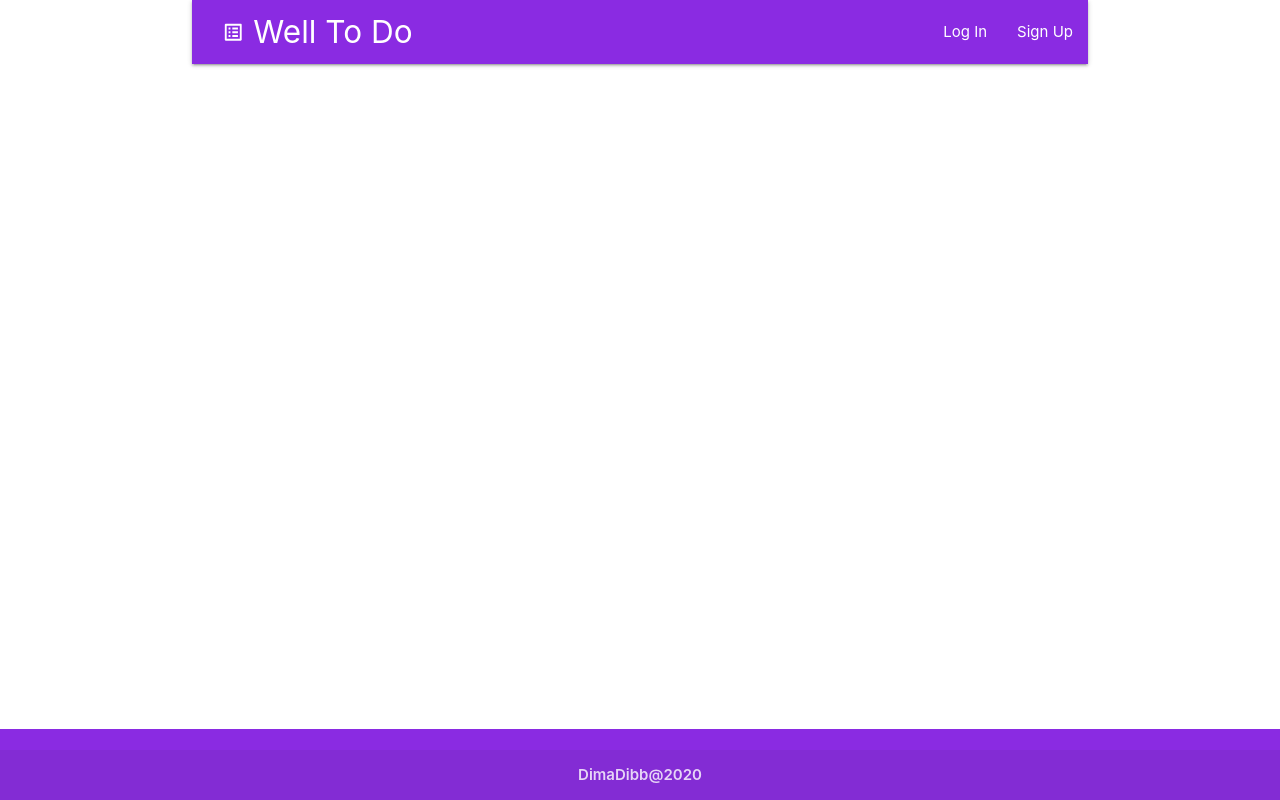
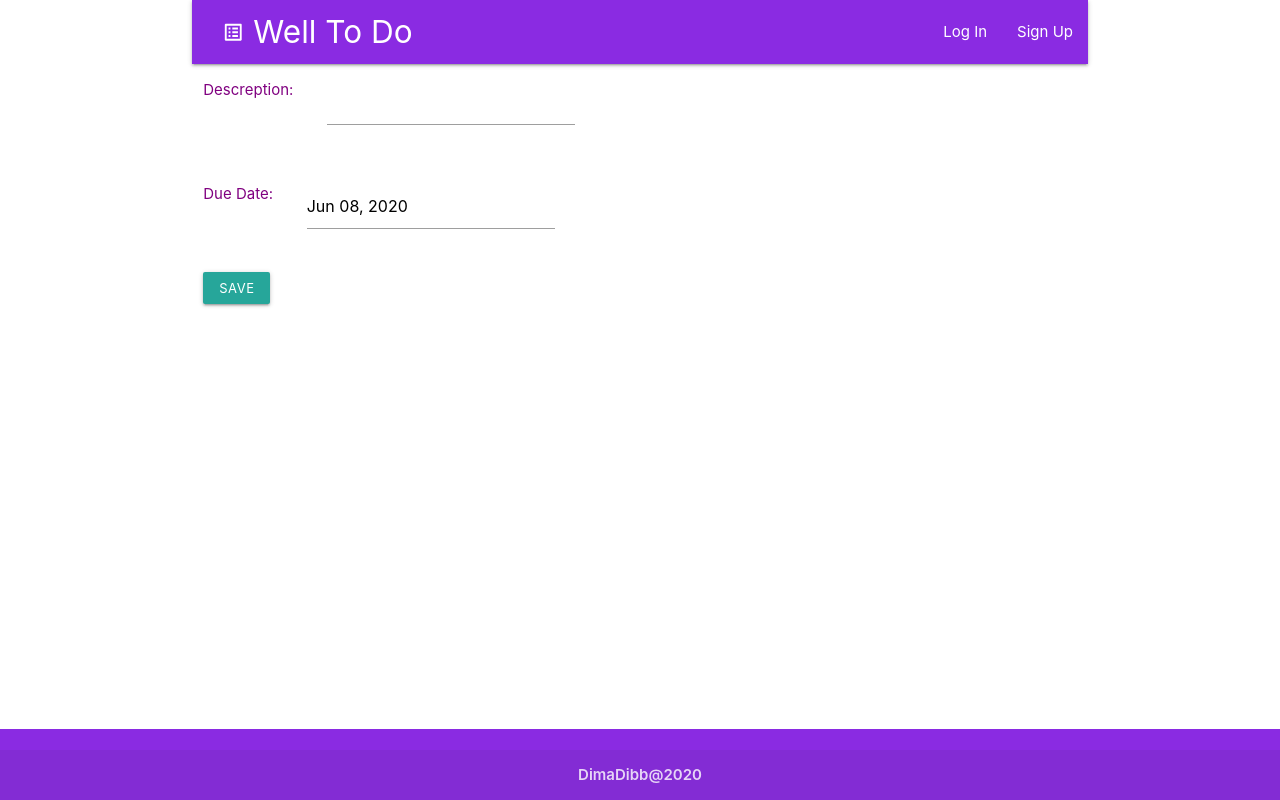
Before and after one commit to dima-04/welltodo, a React (Create React App) app in the folder client/: page /newTodo in a window 1280 px wide. Built offline with nearby package versions, Linux system fonts and the light colour scheme.

Commit message:
save todo

```diff
--- a/client/src/App.js
+++ b/client/src/App.js
@@ -1,14 +1,15 @@
-import React,{Component} from 'react';
+import React, { Component } from 'react';
 import './App.css';
 import jwt_decode from "jwt-decode";
 import Header from './component/AppHeader';
 import AppFooter from './component/AppFooter';
 import { Container } from 'react-materialize';
 import Home from './component/Home';
-import { BrowserRouter as Router, Route,Redirect  } from "react-router-dom";
+import { BrowserRouter as Router, Route, Redirect } from "react-router-dom";
 import Login from './component/Login';
 import Signup from './component/Signup';
 import Logout from './component/Logout';
+import Newtodo from './component/Newtodo';
 
 class App extends Component {
   constructor() {
@@ -18,14 +19,14 @@ class App extends Component {
     this.state = {
       user: decoded,
       token: token,
-      redirect:false
+      redirect: false
     }
     this.handleLogin = this.handleLogin.bind(this);
     this.handleLogout = this.handleLogout.bind(this);
   }
 
   componentDidMount() {
-    const newState = {...this.state};
+    const newState = { ...this.state };
     newState.redirect = false;
     this.setState(newState);
   }
@@ -34,12 +35,12 @@ class App extends Component {
     token = token.replace("Bearer ", "");
     localStorage.setItem("jwtToken", token);
     const decoded = jwt_decode(token);
-    this.setState({user: decoded, token: token, redirect: true});
+    this.setState({ user: decoded, token: token, redirect: true });
   }
 
   handleLogout() {
     localStorage.removeItem("jwtToken");
-    this.setState({user: {}, token: null, redirect: true});
+    this.setState({ user: {}, token: null, redirect: true });
   }
 
   setRedirect = () => {
@@ -57,19 +58,22 @@ class App extends Component {
   render() {
     return (
       <Container>
-        <Header Home user={this.state.user}/>
+        <Header Home user={this.state.user} />
 
         <Router>
-        {this.renderRedirect()}
+          {this.renderRedirect()}
+
           <Route exact path="/" component={() => <Home user={this.state.user} />} />
-          <Route exact path="/login" component={() => <Login handleLogin={this.handleLogin}/>} />
-          <Route exact path="/Signup" component={() => <Signup  handleLogin={this.handleLogin}/>} />
+          <Route exact path="/login" component={() => <Login handleLogin={this.handleLogin} />} />
+          <Route exact path="/Signup" component={() => <Signup handleLogin={this.handleLogin} />} />
           <Route exact path="/logout" component={() => <Logout logout={this.handleLogout} />} />
+          <Route exact path="/newTodo" component={() => <Newtodo user={this.state.user} />} />
+
         </Router>
         <AppFooter />
       </Container>
     );
   }
-  }
+}
 
-  export default App;
+export default App;
--- a/client/src/component/AppHeader/index.js
+++ b/client/src/component/AppHeader/index.js
@@ -52,7 +52,7 @@ class Header extends Component {
                 preventScrolling: true
             }}
         >
-            <NavItem href="/todo">
+            <NavItem href="/">
               My Todos
           </NavItem>
             <NavItem href="/logout">
--- a/client/src/component/Home/index.js
+++ b/client/src/component/Home/index.js
@@ -62,11 +62,13 @@ function Home(props) {
 
         <Button
           className="AddButton"
-          fab
           floating
           large
-          node="button"
-        />
+          node="a"
+          href="/newTodo"
+        >
+          New Todo
+          </Button>
 
       </div>
 
--- a/client/src/component/Login.js
+++ b/client/src/component/Login.js
@@ -1,4 +1,4 @@
-import React,{Component} from 'react';
+import React, { Component } from 'react';
 import { TextInput, Icon, Button } from 'react-materialize';
 import API from "../utils/API";
 
@@ -53,7 +53,8 @@ class LoggedIn extends Component {
 
     render() {
         return (
-            <form onSubmit={this.submitForm}> <TextInput
+            <form onSubmit={this.submitForm}>
+                <TextInput
                     onChange={this.inputChange}
                     className={this.state.errors.email ? "invalid" : ""}
                     icon={<Icon>email</Icon>}
--- a/client/src/component/Newtodo/index.js
+++ b/client/src/component/Newtodo/index.js
@@ -1,19 +1,96 @@
-import React from 'react';
-function Newtodo() {
+import React, { Component } from 'react';
+import { Row, Col, DatePicker, Button, TextInput } from 'react-materialize';
+import { Redirect } from "react-router-dom";
+import API from '../../utils/API';
+import './style.css'
+
+class Newtodo extends Component {
+    state = {
+        description: '',
+        date: new Date(),
+        userId: "",
+        errors: {},
+        redirect: false
+    }
+
+    onInputChange = event => {
+        event.preventDefault();
+        const newState = { ...this.state };
+        newState.description = event.target.value;
+        this.setState(newState);
+    }
+
+    onDateChange = date => {
+        const newState = { ...this.state };
+        newState.date = date;
+        this.setState(newState);
+    }
+
+    buttonHandler = (event) => {
+        event.preventDefault();
+        const errors = {};
+        let errorFound = false;
+        if (this.state.description == null || this.state.description.length == 0) {
+            errors.descreption = "empty";
+            errorFound = true;
+        } else {
+            var todo = {
+                date: this.state.date,
+                descreption: this.state.description,
+                userId: this.props.user.id
+            }
+            API.saveTodo(todo)
+                .then(() => {
+                    const newState = { ...this.state };
+                    newState.redirect = true;
+                    this.setState(newState);
+                })
+                .catch(err => {
+                    const newState = { ...this.state };
+                    newState.errors.error = err.data;
+                    this.setState(newState);
+                });
+        }
+    }
+
+    setRedirect = () => {
+        this.setState({
+            redirect: true
+        })
+    }
+
+    renderRedirect = () => {
+        if (this.state.redirect) {
+            return <Redirect to='/' />
+        }
+    }
+
+    render() {
         return (
-        <div>
+            <div >
+                {this.renderRedirect()}
+                <Row >
+                    <Col className="valign-wrapper">
+                        <p> Descreption:</p>
+                    </Col>
+                    <Col>
+                        <TextInput
+                            id="DescriptionTextInput"
+                            onChange={this.onInputChange}
+                            value={this.state.description}
+                        />
+                    </Col>
+                </Row>
                 <Row>
+                    <Col className="valign-wrapper">
+                        <p>Due Date:</p>
+                    </Col>
                     <Col>
-                    <p>{props.todo.descreption}</p>
-                    <h3>{props.todo.date}
                         <DatePicker
-                            id="DatePicker-5"
+                            id="DueDatePicket"
                             options={{
-                                autoClose: false,
-                                container: null,
-                                defaultDate: null,
-                                disableDayFn: null,
-                                disableWeekends: false,
+                                autoClose: true,
+                                defaultDate: this.state.date ? new Date(this.state.date) : new Date(),
                                 events: [],
                                 firstDay: 0,
                                 format: 'mmm dd, yyyy',
@@ -79,24 +156,17 @@ function Newtodo() {
                                         'Sat'
                                     ]
                                 },
-                                isRTL: false,
-                                maxDate: null,
-                                minDate: null,
-                                onClose: null,
-                                onDraw: null,
-                                onOpen: null,
-                                onSelect: null,
-                                parse: null,
-                                setDefaultDate: false,
-                                showClearBtn: false,
-                                showDaysInNextAndPreviousMonths: false,
-                                showMonthAfterYear: false,
+                                onSelect: this.onDateChange,
+                                setDefaultDate: true,
                                 yearRange: 10
                             }}
                         />
-                    </h3>
+                    </Col>
+                </Row>
+                <Row>
+                    <Col>
+                        <Button onClick={this.buttonHandler}
 
-                    <Button
                             node="a"
                             small
                             style={{
@@ -104,11 +174,12 @@ function Newtodo() {
                             }}
                             waves="light"
                         >
-                        Button
+                            Save
                       </Button>
                     </Col>
                 </Row>
             </div>
         )
     }
+}
 export default Newtodo;
--- /dev/null
+++ b/client/src/component/Newtodo/style.css
@@ -0,0 +1,4 @@
+.fix{
+    margin-top: 40px;
+
+}
--- a/client/src/utils/API.js
+++ b/client/src/utils/API.js
@@ -1,11 +1,17 @@
 import axios from "axios";
 
 export default {
-    login: function (data){
+    login: function (data) {
         return axios.post("/api/user/login", data);
     },
-    signup:function(data){
-        return axios.post("/api/user/signup",data)
+    signup: function (data) {
+        return axios.post("/api/user/signup", data)
 
+    },
+    saveTodo: function (data) {
+        return axios.post("/api/todo/", data)
+    },
+    deleteTodo: function (id) {
+        return axios.delete("/api/todo/" + id)
     }
 }
```
Lines whose indentation alone changed are shown as unchanged.
